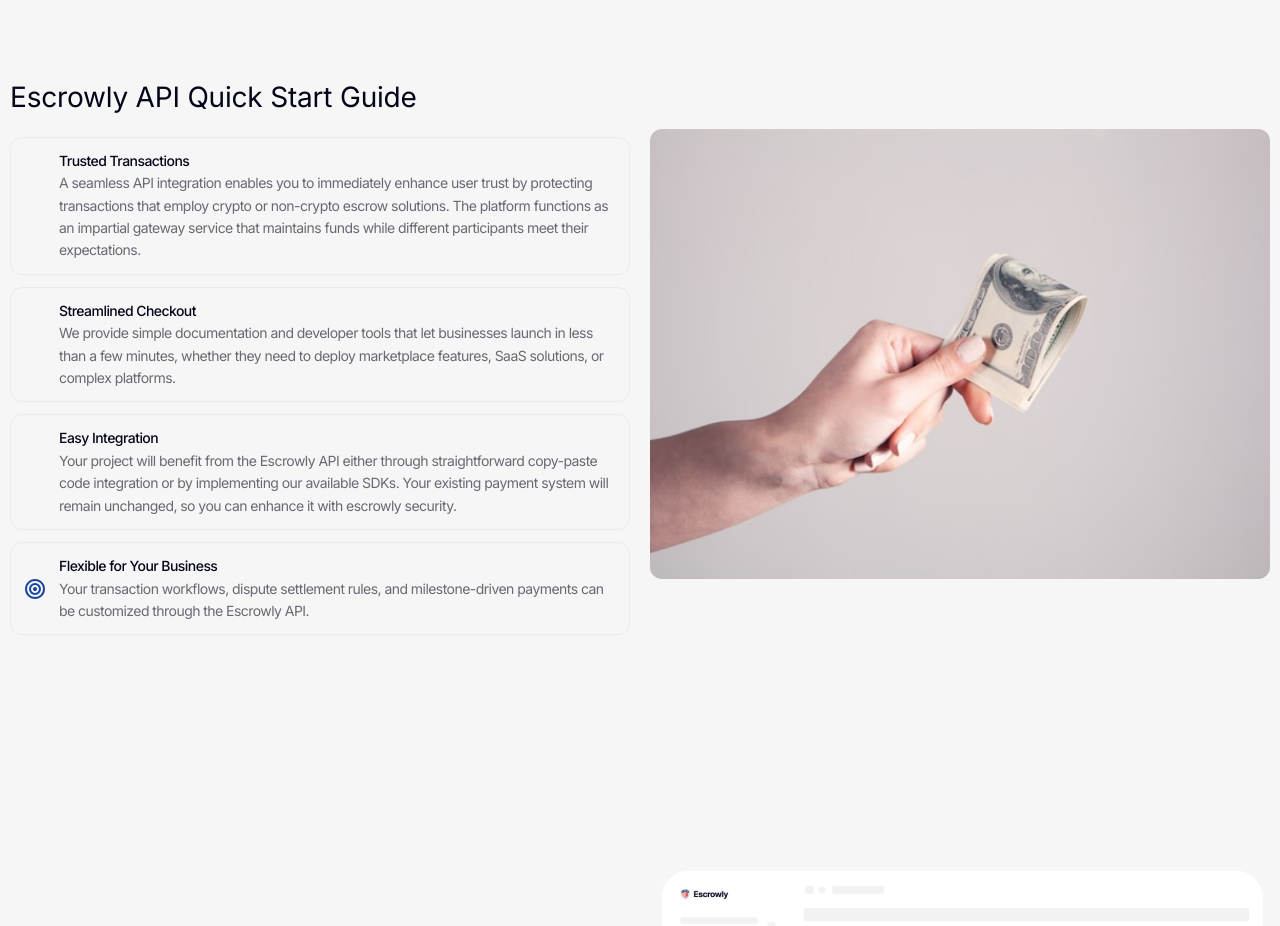
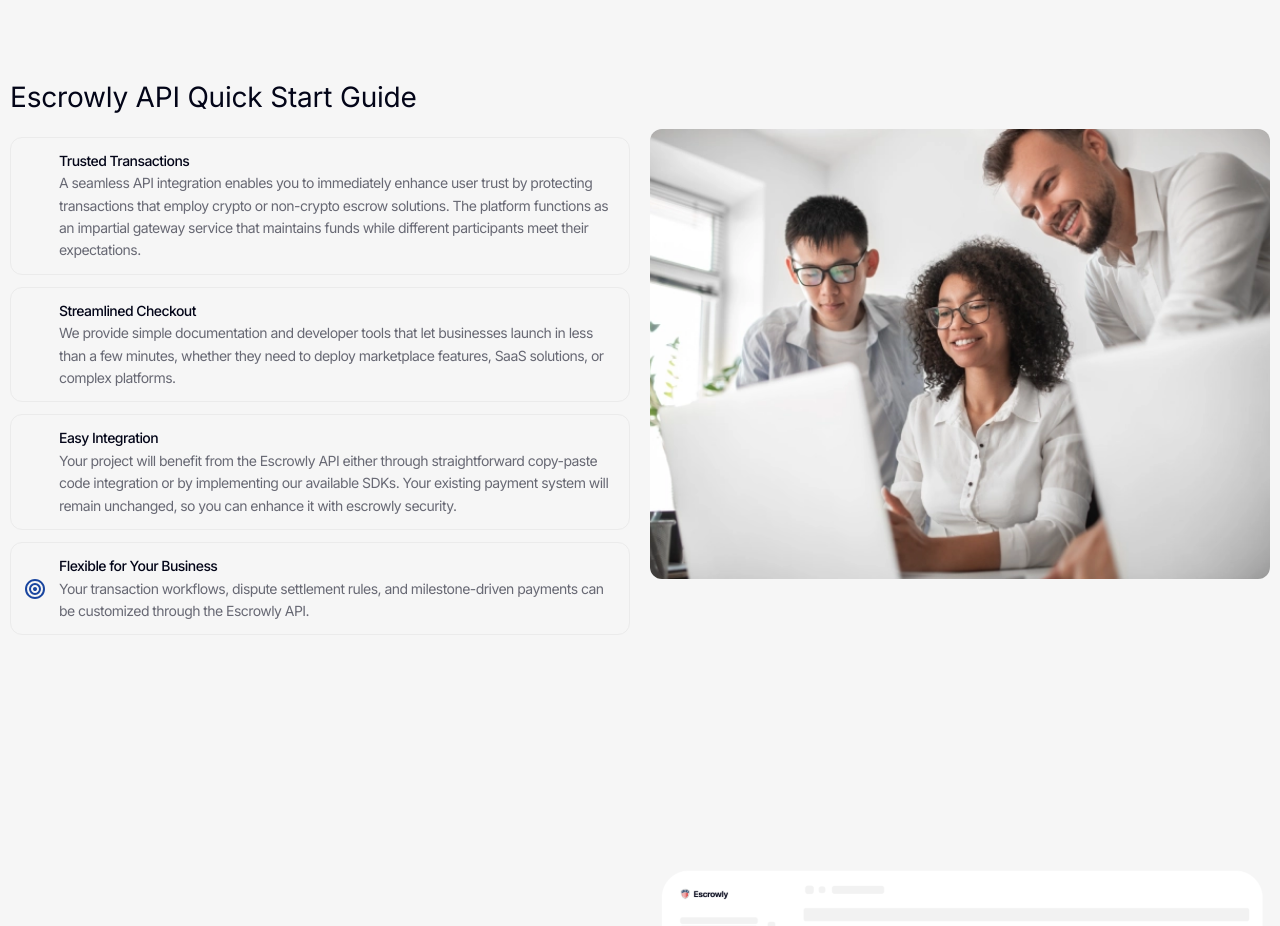
Before and after one commit to novrezaridwan/escrowly-may-fix, a React (Create React App) app: page /api-guide in a window 1280 px wide. Shown: the part 1160-2086 px from the top of the page. Built offline with nearby package versions, Linux system fonts and the light colour scheme; no server answers; some icons are missing.

Commit message:
apiguide1

```diff
--- a/src/pages/EscrowlyApiGuide/EscrowlyApiGuide.jsx
+++ b/src/pages/EscrowlyApiGuide/EscrowlyApiGuide.jsx
@@ -154,7 +154,7 @@
                 </div>
                 <div className="col">
                   <img
-                    src="/images/escrowly-pay.jpg"
+                    src="/images/escrowly-api-image01.webp"
                     alt="Escrowly Users"
                     className="img-content"
                   />
```
Also changed, not shown: public/images/escrowly-api-image01.webp (added).
